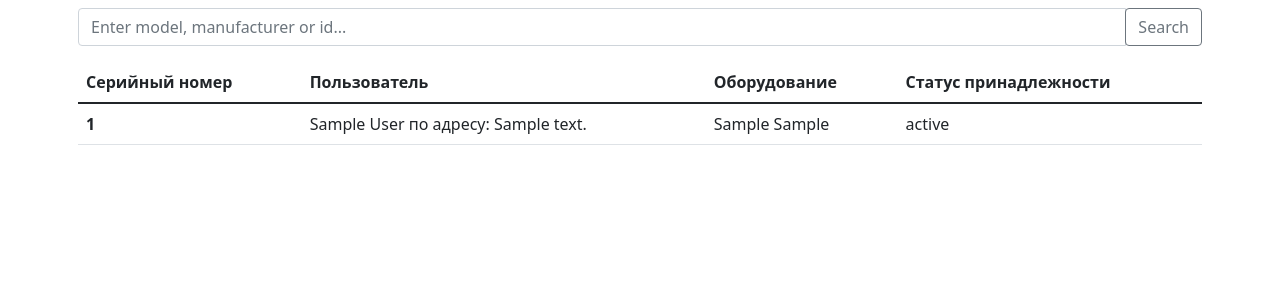
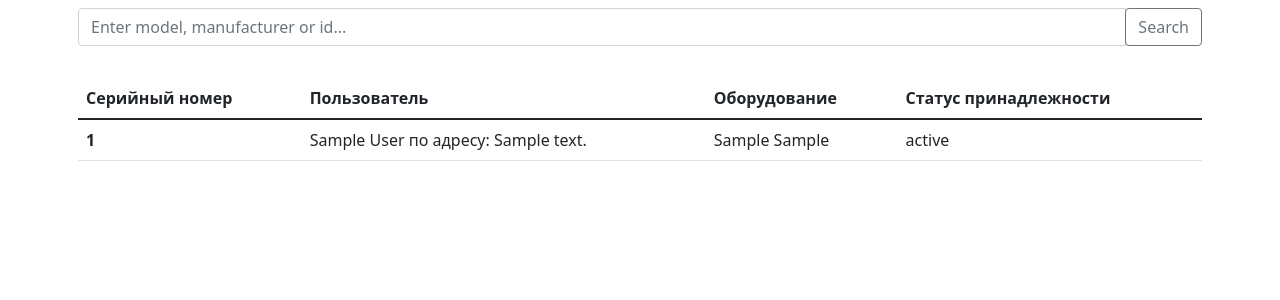
Before and after one commit to jaman-bala/crm_key, a Django app: page /devices/ in a window 1280 px wide. Shown: the part 56-356 px from the top of the page. Run offline with Django 4.2, Linux system fonts and the light colour scheme; tables that the repository leaves empty hold one stand-in row (values such as "Sample post").

Commit message:
[upd] table_part.html

```diff
--- a/backend/apps/orders_app/templates/orders_app/table_part.html
+++ b/backend/apps/orders_app/templates/orders_app/table_part.html
@@ -11,8 +11,9 @@
       <button class="btn btn-outline-secondary" type="submit" value="OK">Search</button>
     </div>
   </div>
+    </div>
 </form>
-
+  <div class="container p-2">
   <table class="table table-hover">
   <thead>
     <tr>
```
